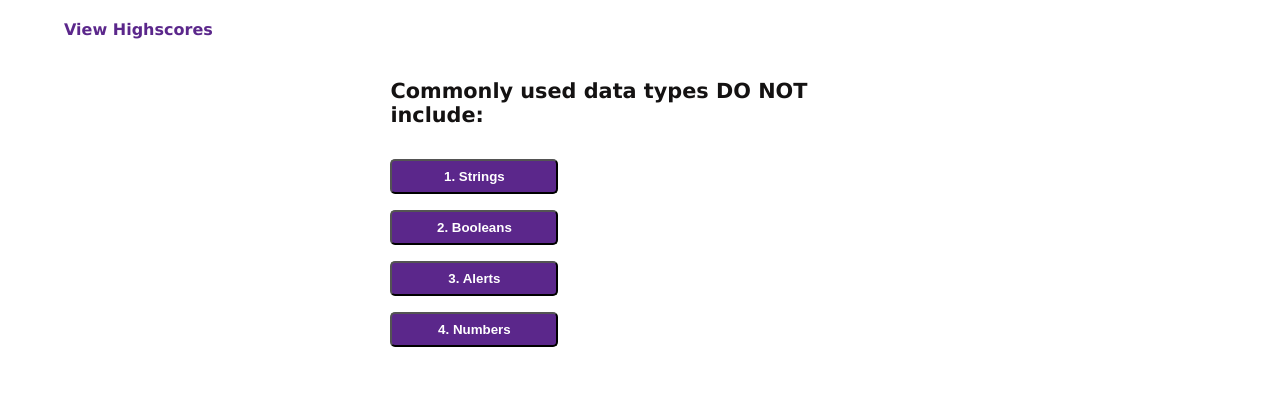
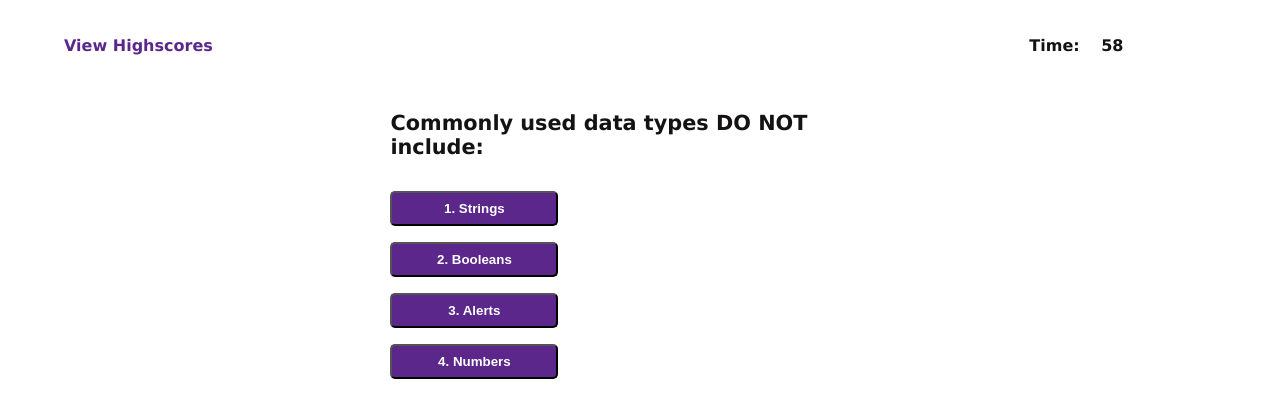
Before and after one commit to Pao1aG/Code-Quiz, a plain HTML site: page index.html in a window 1280 px wide. Both pictures are taken after a click on the element 640 px from the left and 207 px from the top of the page. Drawn offline with Linux system fonts and the light colour scheme.

Commit message:
fixed link to highscores with function

```diff
--- a/assets/css/style.css
+++ b/assets/css/style.css
@@ -9,8 +9,16 @@ body {
     color:rgb(20, 18, 18);
 }
 
+
+
+
 .viewHS {
     margin-top: -20px;
+    display: inline-flex;
+    flex-direction: row;
+    justify-content: flex-start;
+    width: 45%;
+    flex-wrap: nowrap;
 }
 
 .viewHS a{
@@ -25,6 +33,22 @@ body {
 
 .viewHS:active {
     opacity:50%;
+}
+
+.timer {
+    margin-top:-20px;
+    margin-right:0px;
+    padding-right:0px;
+    display: inline-flex;
+    flex-direction: row;
+    justify-content: flex-end;
+    width: 45%;
+    flex-wrap: nowrap;
+}
+
+.timer p {
+    font-weight: bold;
+    align-items:flex-end;
 }
 
 .reveal {
--- a/assets/script/script.js
+++ b/assets/script/script.js
@@ -1,4 +1,6 @@
 var viewHS = document.querySelector(".viewHS");
+var timer = document.querySelector(".timer");
+var countTxt = document.querySelector("#count")
 var start = document.querySelector(".startingPage");
 var q1 = document.querySelector(".question1");
 var q2 = document.querySelector(".question2");
@@ -7,28 +9,51 @@ var q4 = document.querySelector(".question4");
 var q5 = document.querySelector(".question5")
 var finish = document.querySelector(".allDone");
 var goBack = document.querySelector(".back");
-var initials = document.querySelector(".allDone");
 var scoresList = document.querySelector(".highscores");
 
 var mode = "reveal";
 
-//Linking Viewhighscores to Highscores page
+//Linking View Highscores to Highscores page with function
+function go2HS() {
+    start.setAttribute("class", "hide")
+    q1.setAttribute("class", "hide");
+    q2.setAttribute("class", "hide");
+    q3.setAttribute("class", "hide");
+    q4.setAttribute("class", "hide");
+    q5.setAttribute("class", "hide");
+    finish.setAttribute("class", "hide");
+};
 
 viewHS.addEventListener("click", function(e){
 
+    e.preventDefault();
+
     scoresList.setAttribute("class", "reveal");
 
-    if(mode === "reveal"){
-        start.setAttribute("class", "hide");
-        q1.setAttribute("class", "hide");
-        q2.setAttribute("class", "hide");
-        q3.setAttribute("class", "hide");
-        q4.setAttribute("class", "hide");
-        q5.setAttribute("class", "hide");
-        finish.setAttribute("class", "hide");
-        initials.setAttribute("class", "hide");
+    go2HS();
+});
+
+
+//Adding timer function
+var secondsLeft = 60;
+
+function startTimer() {
+    var timerInterval = setInterval(function () { //this function will decrease secondsLeft
+        secondsLeft--;
+        countTxt.textContent= secondsLeft; //this sets the counter to 60
+   }, 1000);
+
+     if(secondsLeft === 0) { //this will stop the timer when it reaches 0
+        clearInterval(timerInterval);
     };
-});
+};
+
+//Adding decrease time function for incorrect answers
+
+function decreaseTimer() {
+    secondsLeft = secondsLeft-10;
+    countTxt.textContent= secondsLeft;
+};
 
 //Checking for correct answer, syntax at t.ly/T76D
 var buttons = document.querySelectorAll("input[type=button]");
@@ -58,14 +83,19 @@ function checkCorrect() {
         console.log(this.id);
         if(questionNum === 1){
             document.querySelector("#wrong1").setAttribute("class", "reveal");
+            decreaseTimer();
         } else if (questionNum === 2) {
             document.querySelector("#wrong2").setAttribute("class", "reveal");
+            decreaseTimer();
         } else if (questionNum === 3) {
             document.querySelector("#wrong3").setAttribute("class", "reveal");
+            decreaseTimer();
         } else if (questionNum === 4) {
             document.querySelector("#wrong4").setAttribute("class", "reveal");
+            decreaseTimer();
         } else if (questionNum === 5) {
             document.querySelector("#wrong5").setAttribute("class", "reveal");
+            decreaseTimer();
         };
     };
     questionNum++; //this changes the question number by 1
@@ -74,6 +104,9 @@ function checkCorrect() {
 // Starting Page
 start.addEventListener("click", function(e) {
     e.preventDefault();
+
+    startTimer();
+
     if (mode === "reveal") {
         mode = "hide";
         start.setAttribute("class", "hide");
--- a/index.html
+++ b/index.html
@@ -9,9 +9,14 @@
 </head>
 <body>
     <!--With JS, I need add timer to the upper right hand corner-->
+
     <nav class="viewHS">
         <a>View Highscores</a>
     </nav>
+
+    <div class="timer">
+        <p> Time: <span id="count">60</span></p>
+    </div>
 
     <div class = "startingPage reveal">
         <header>
@@ -19,7 +24,7 @@
         </header>
         <p>
             Try to answer the following code-related questions within the time limit.
-            Keep in mind that incorrect answers will penalize your score/time by then seconds!
+            Keep in mind that incorrect answers will penalize your score/time by ten seconds!
         </p>
         <button type="button" id="startQuiz">Start Quiz</button>
     </div>
```
